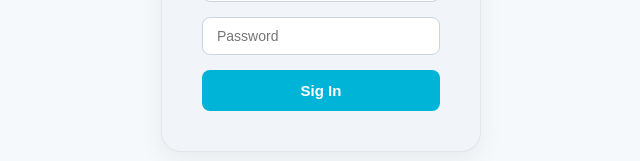
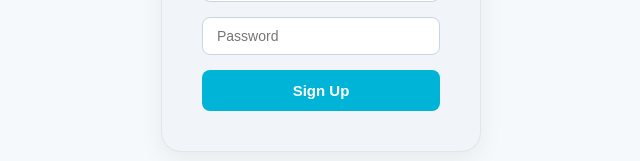
Before and after one commit to Sergei9915/FinTrack, a React (Vite) app: page /register in a window 1280 px wide. Shown: the part 427-588 px from the top of the page, without its empty margins (319-959 px from the left). Built offline with nearby package versions, Linux system fonts and the light colour scheme.

Commit message:
btn-value

```diff
--- a/src/pages/Register/Register.jsx
+++ b/src/pages/Register/Register.jsx
@@ -41,7 +41,7 @@ export const Register = () => {
             onChange={e => setPassword(e.target.value)}
             autoComplete="current-password"
           />
-          <button type="submit">Sig In</button>
+          <button type="submit">Sign Up</button>
         </form>
       </div>
     </div>
```
